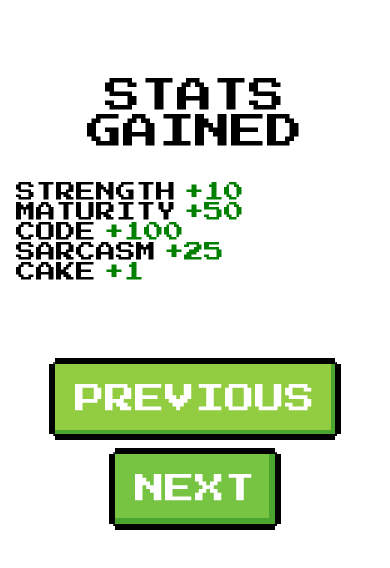
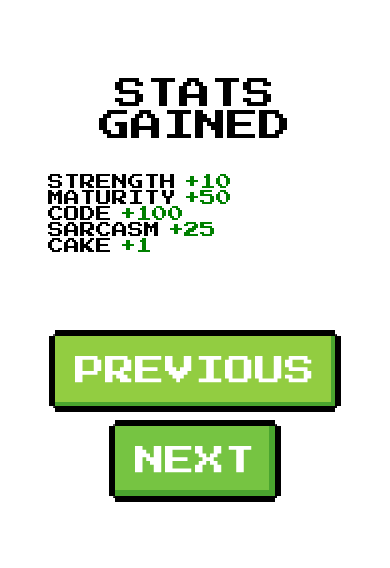
Before and after one commit to Greta741/level-up-card, a plain HTML site: page index.html in a window 390 px wide. Both pictures are taken after a click on the button "NEXT". Drawn offline with Linux system fonts and the light colour scheme.

Commit message:
Update styling

```diff
--- a/index.html
+++ b/index.html
@@ -29,7 +29,7 @@
         <div class="card-header">
             STATS GAINED
         </div>
-        <ul>
+        <ul class="ul-padding">
             <li><span>STRENGTH</span><span class="good-stats">+10</span></li>
             <li><span>MATURITY</span><span class="good-stats">+50</span></li>
             <li><span>CODE</span><span class="good-stats">+100</span></li>
--- a/styles.css
+++ b/styles.css
@@ -128,10 +128,13 @@ ul {
         margin-left: 0;
     }
     .card-header {
-        font-size: 2.25rem;
+        font-size: 2rem;
     }
     body {
-        font-size: 1.25rem;
+        font-size: 1rem;
+    }
+    .ul-padding {
+        padding-left: 2rem;
     }
 }
 
```
